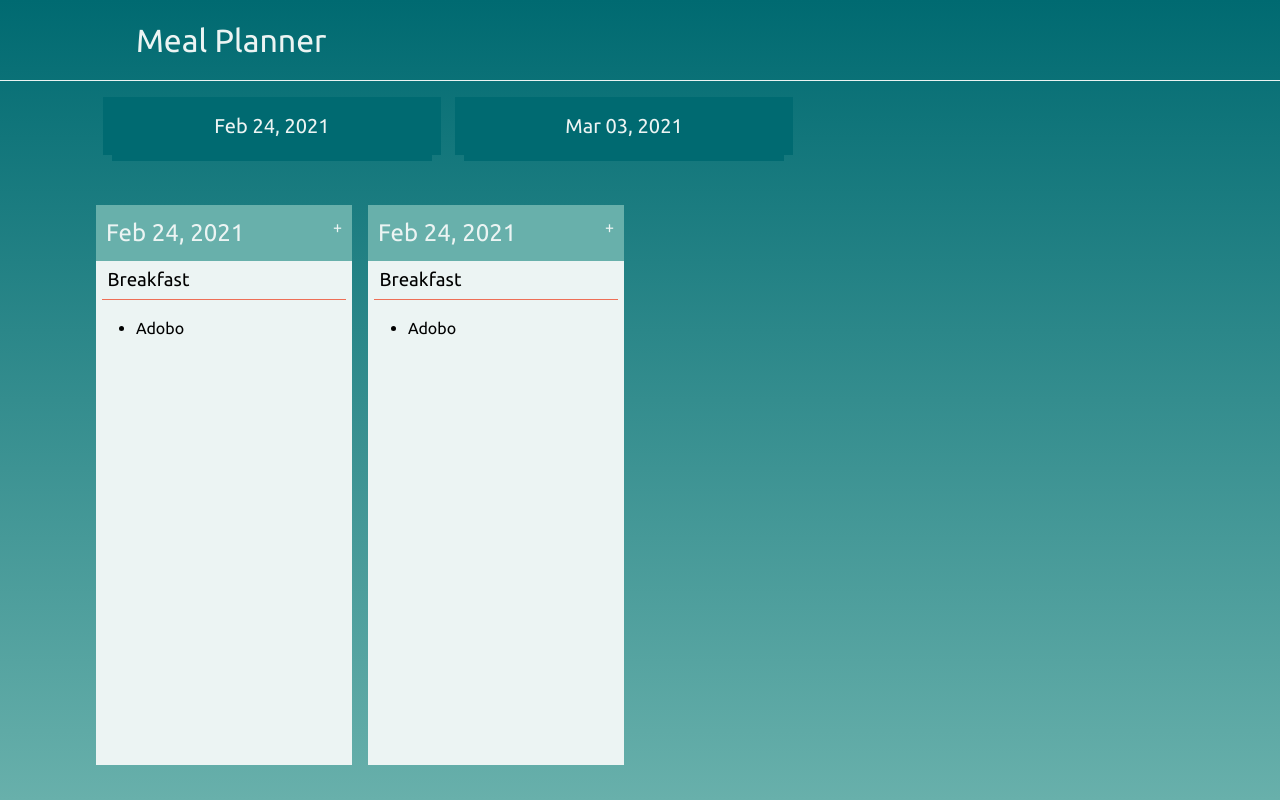
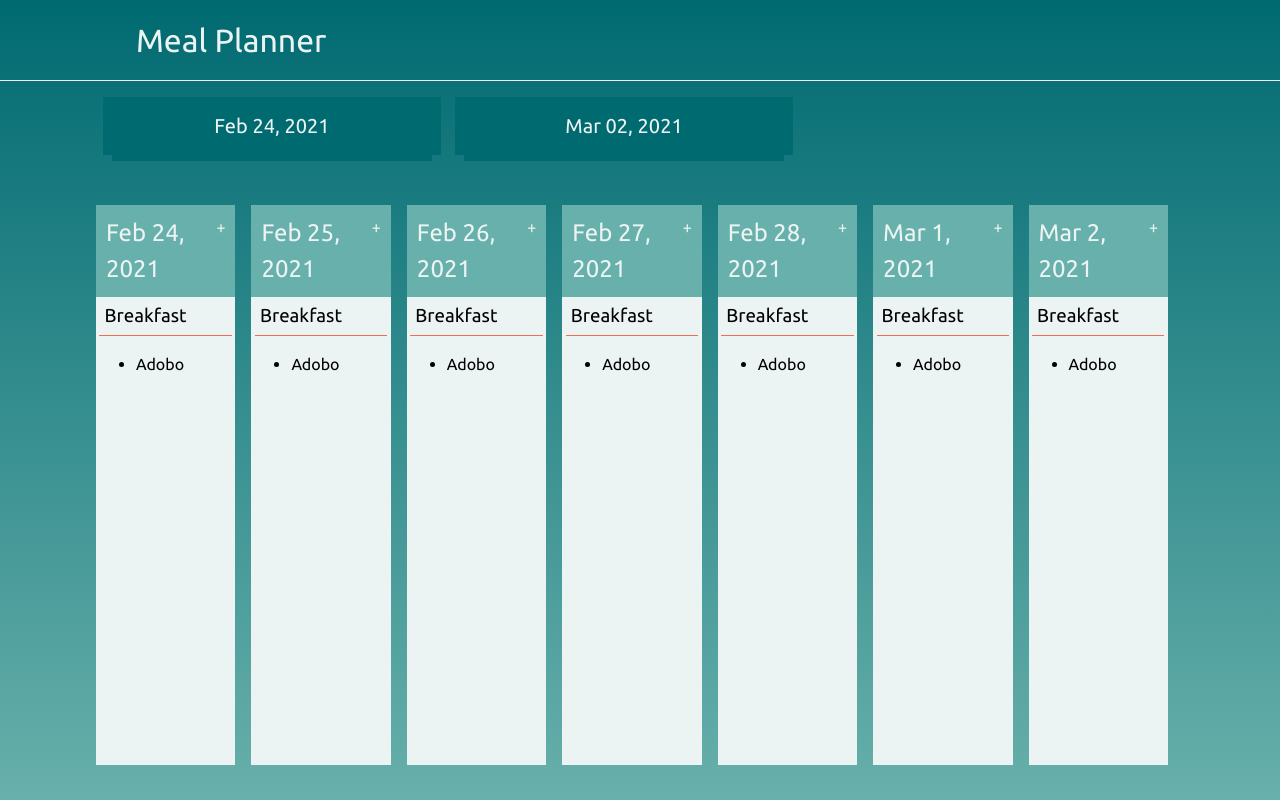
Before and after one commit to liampc/meal-planner, a React (Create React App) app: page / in a window 1280 px wide. Built offline with nearby package versions, Linux system fonts and the light colour scheme.

Commit message:
map card using duration

```diff
--- a/package.json
+++ b/package.json
@@ -11,6 +11,7 @@
     "react-datepicker": "^3.6.0",
     "react-dom": "^17.0.1",
     "react-scripts": "4.0.3",
+    "uniqid": "^5.3.0",
     "web-vitals": "^1.1.0"
   },
   "scripts": {
--- a/src/components/Main/Card.js
+++ b/src/components/Main/Card.js
@@ -2,12 +2,12 @@ import React from 'react'
 
 import './_card.scss'
 
-function Card(){
+function Card(props){
 
     return (
         <div className="card">
             <div className="card__header">
-                <h2>Feb 24, 2021</h2>
+                <h2>{props.startDate}</h2>
                 <span>+</span>
             </div>
             <h3 className="card__subheader">Breakfast</h3>
--- a/src/components/Main/Main.js
+++ b/src/components/Main/Main.js
@@ -3,11 +3,13 @@ import './_main.scss';
 import DatePicker from "react-datepicker";
 import "react-datepicker/dist/react-datepicker.css";
 import Card from './Card'
+import uniqid from 'uniqid'
 
 function Main(){
 
     const [startDate, setStartDate] = useState(new Date())
     const [endDate, setEndDate] = useState('')
+    const [duration, setDuration] = useState([...Array(7).keys()])
 
 
      // returns the end date given the starting date and the number of days
@@ -19,11 +21,17 @@ function Main(){
         return dateEnd
      }
 
+     function getDateString(date){
+        let newDate = new Date(date)
+        let months = ['Jan', 'Feb', 'Mar', 'Apr', 'May', 'Jun', 'Jul', 'Aug', 'Sep','Oct', 'Nov', 'Dec']
+        return `${months[newDate.getMonth()]} ${newDate.getDate()}, ${newDate.getFullYear()}`
+     }
+
     useEffect(() => {
 
         const getEndDate = () => {
             if (endDate === ''){
-                setEndDate(new Date(getNewDate(startDate, 7)))
+                setEndDate(new Date(getNewDate(startDate, 6)))
             }
         }
 
@@ -93,8 +101,10 @@ function Main(){
                 </div>
             </div>
             <div className="planner">
-                <Card />
-                <Card />
+                {duration.map(num => {
+                    return <Card key={uniqid()} startDate={getDateString(getNewDate(startDate, num))} />
+                })}
+
             </div>
 
         </main>
--- a/src/components/Main/_main.scss
+++ b/src/components/Main/_main.scss
@@ -84,6 +84,7 @@
     margin-top: 2.75rem;
     display: flex;
     flex-direction: column;
+    overflow-x: scroll;
 
     @include breakpoint-up('large'){
         flex-direction: row;
```
Also changed, not shown: 1 other file (tests, documents, lock files or other folders).
